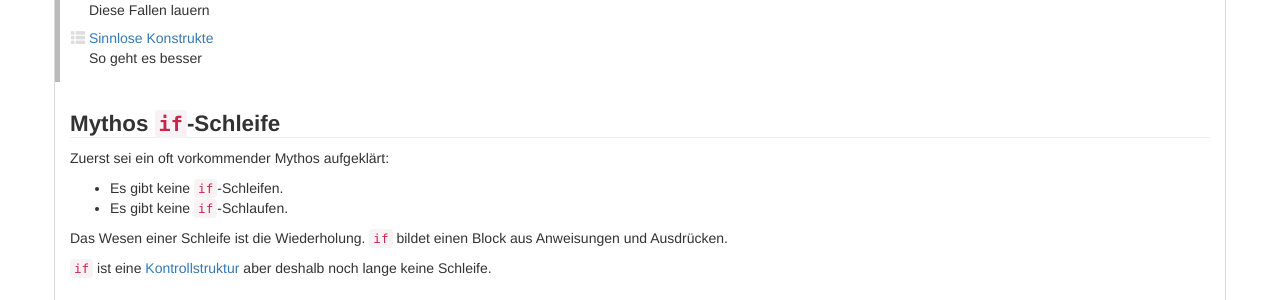
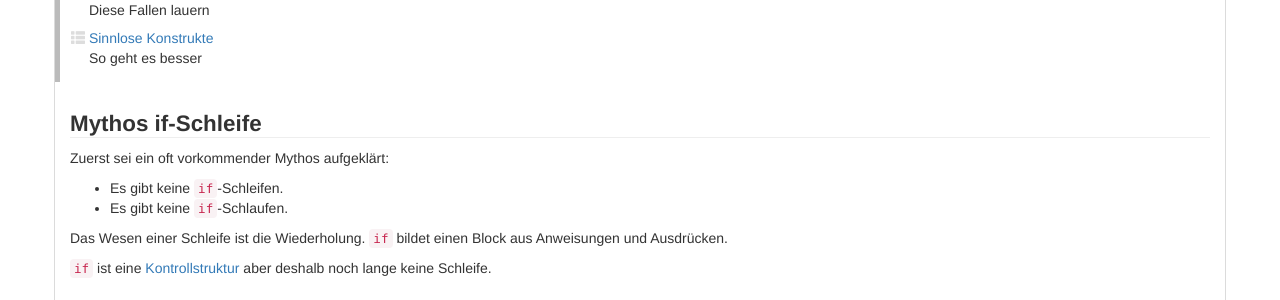
Before and after one commit to php-de/php-de.github.io, a Jekyll site: the page built from code-optimizing/if.md, in a window 1280 px wide and 900 px high. Shown: the part 379-679 px from the top of the window. Built offline with Jekyll 4.4.1, drawn with Linux system fonts in a browser that asks for light colours; nearby versions of some CDN libraries.

Commit message:
Update if.md

```diff
--- a/code-optimizing/if.md
+++ b/code-optimizing/if.md
@@ -30,7 +30,7 @@ entry-type: in-discussion
 ---
 
 
-### Mythos `if`-Schleife
+### Mythos if-Schleife
 
 Zuerst sei ein oft vorkommender Mythos aufgeklärt:
 
```
